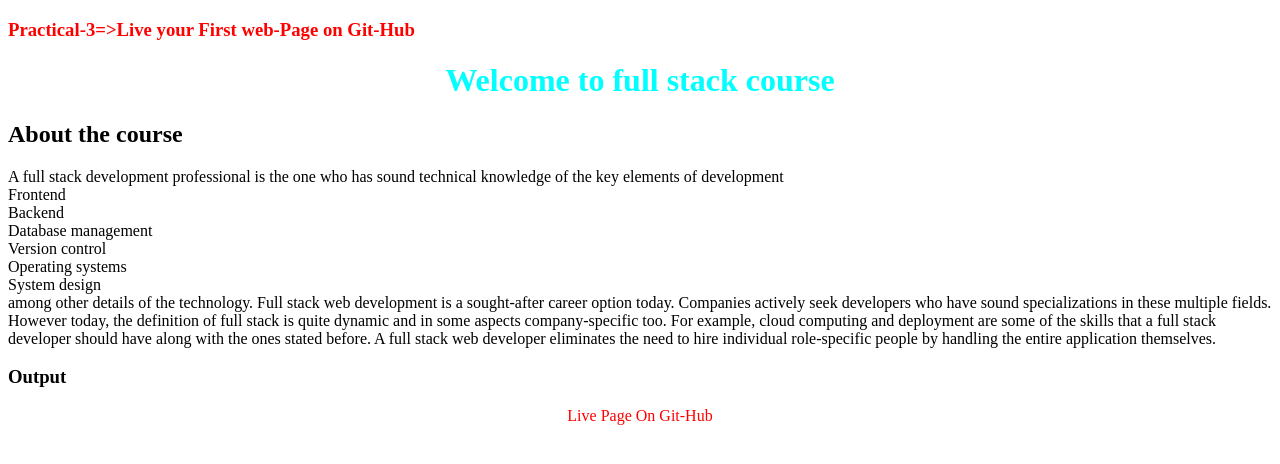
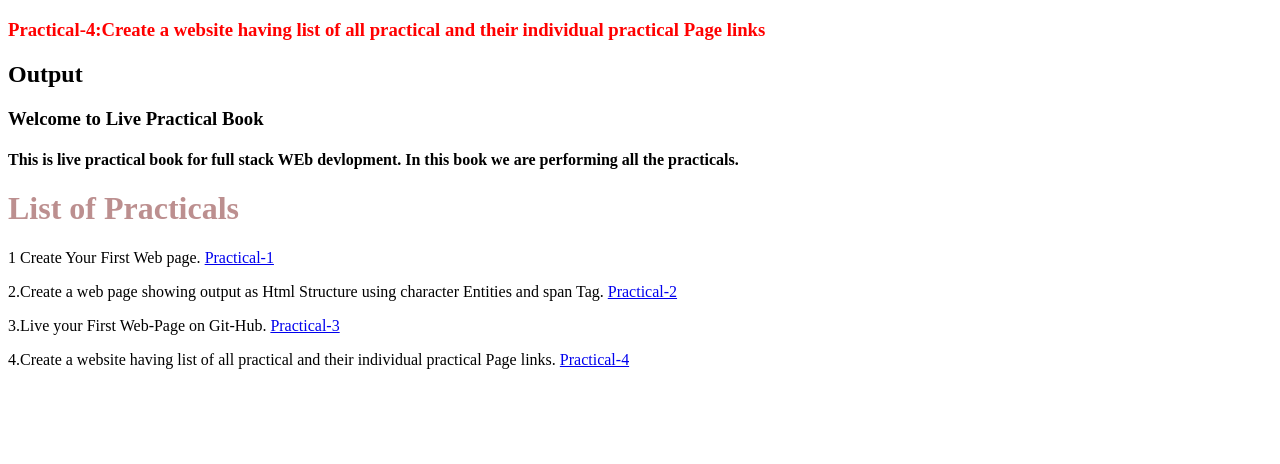
Before and after one commit to ravic0792/fullstack-practical2021, a plain HTML site: page index.html in a window 1280 px wide. Drawn offline with Linux system fonts and the light colour scheme.

Commit message:
this is third commit

```diff
--- a/index.html
+++ b/index.html
@@ -4,38 +4,23 @@
     <meta charset="UTF-8">
     <meta http-equiv="X-UA-Compatible" content="IE=edge">
     <meta name="viewport" content="width=device-width, initial-scale=1.0">
-    <title>Practical-3</title>
+    <title>Practical-4</title>
 </head>
 <body>
-    <h3 style="color: red;">Practical-3=>Live your First web-Page on Git-Hub</h3>
-    <h1 style="text-align: center;color: aqua;">Welcome to full stack course</h1>
-    <h2>About the course</h2>
-    <p>A full stack development professional is the one who has sound technical knowledge of the key elements of development
-        <br>
-         Frontend
-         <br>
-         Backend
-         <br>
-         Database management
-         <br>
-         Version control
-         <br>
-         Operating systems
-         <br>
-         System design
-         <br>
+    <h3 style="color: red;">Practical-4:Create a website having list of all practical and their individual practical Page links </h3>
+    <h2>Output</h2>
+    <h3>Welcome to  Live Practical Book</h3>
+    <h4>This is live practical book for full stack WEb devlopment. In this book  we are performing  all the practicals.</h4>
+    <h1 style="text-align:left;color:rosybrown;">List of Practicals</h1>
+    <p>1 Create Your First Web page.
+    <a href="./Practical-1.html" target="_blank">Practical-1</a></p>
+    <p>2.Create a web page showing output as Html Structure using character Entities and span Tag.
+    <a href="./Practical-2.html" target="_blank">Practical-2</a></p>
+    <p>3.Live your First Web-Page on Git-Hub.
+    <a href="./Practical-3.html" target="_blank">Practical-3</a></p>
+    <p>4.Create a website having list of all practical and their individual practical Page links.
+    <a href="./index.html" target="_blank">Practical-4</a></p>
 
-     among other details of the technology.
-
-     Full stack web development is a sought-after career option today. Companies actively seek developers who have sound specializations in these multiple fields.
-
-     However today, the definition of full stack is quite dynamic and in some aspects company-specific too.
-
-     For example, cloud computing and deployment are some of the skills that a full stack developer should have along with the ones stated before. A full stack web developer eliminates the need to hire individual role-specific people by handling the entire application themselves.
-
-    </p>
-    <h3>Output</h3>
-    <p style="text-align: center;color: red;">Live Page On Git-Hub</p>
 
 </body>
 </html>
```
